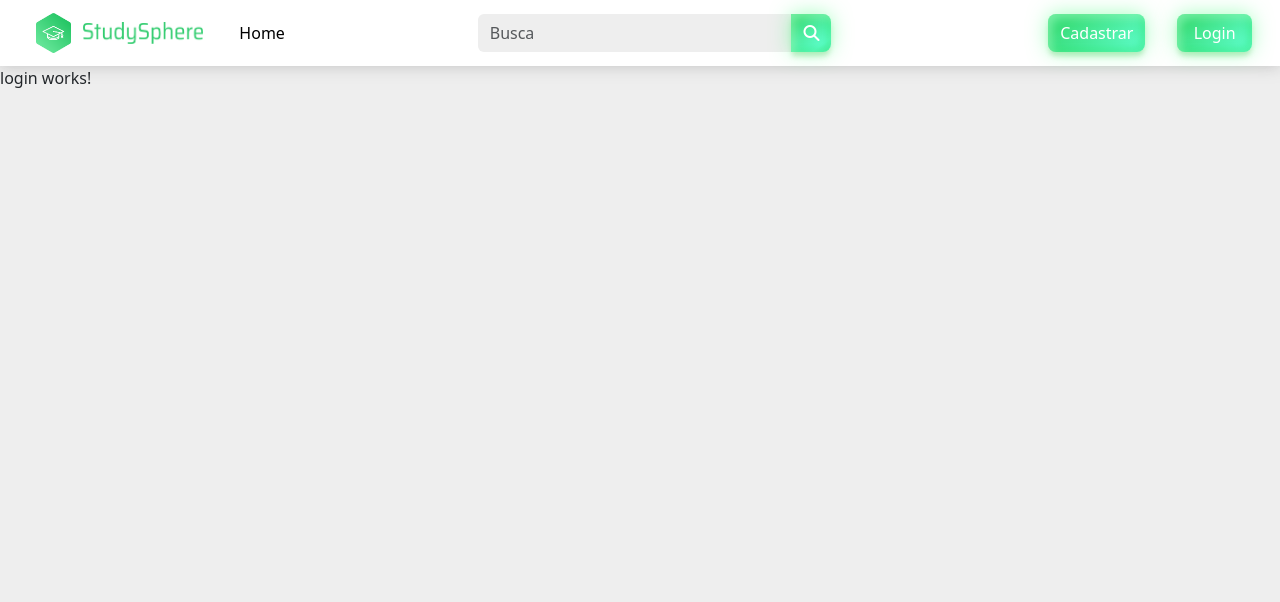
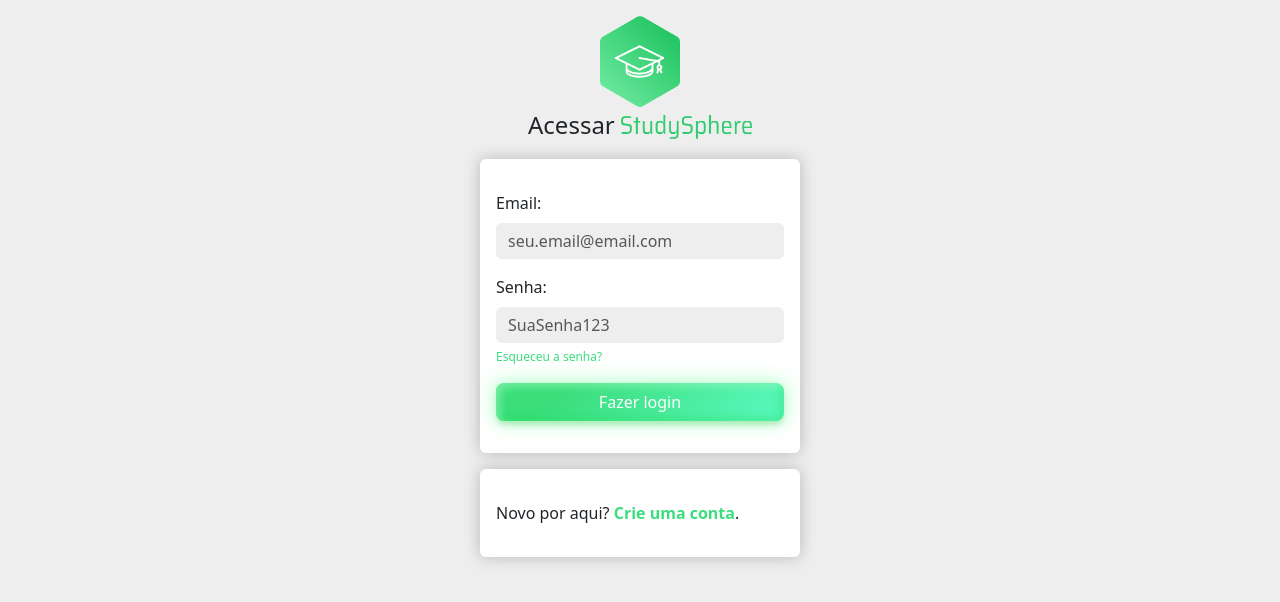
Before and after one commit to LucasTeixeira793/apl-web-study-sphere, an Angular app: page /login in a window 1280 px wide. Shown: the top 602 px of the page. Built offline with nearby package versions, Linux system fonts and the light colour scheme.

Commit message:
feat: login page

```diff
--- a/src/app/app.module.ts
+++ b/src/app/app.module.ts
@@ -7,6 +7,7 @@ import { AppRoutingModule } from './app.routing';
 import { LandingComponent } from './landing/landing.component';
 import { LoginComponent } from './login/login.component';
 import { RegisterComponent } from './register/register.component';
+import { HomeComponent } from './home/home.component';
 
 @NgModule({
   declarations: [
@@ -14,7 +15,8 @@ import { RegisterComponent } from './register/register.component';
     NavbarComponent,
     LandingComponent,
     LoginComponent,
-    RegisterComponent
+    RegisterComponent,
+    HomeComponent
   ],
   imports: [
     BrowserModule,
--- /dev/null
+++ b/src/app/home/home.component.html
@@ -0,0 +1 @@
+<p>home works!</p>
--- a/src/app/login/login.component.css
+++ b/src/app/login/login.component.css
@@ -0,0 +1,73 @@
+.centralizar{
+    width: 100%;
+    display: flex;
+    align-items: center;
+    flex-direction: column;
+}
+
+.img-icon{
+    max-width: 5rem;
+    cursor: pointer;
+    -webkit-transition: .3s;
+    -moz-transition: .3s;
+}
+
+.img-icon:hover{
+    transform: scale(1.1);
+    transition: .3s;
+    -webkit-transition: .3s;
+    -moz-transition: .3s;
+}
+
+.acessar-label{
+    font-size: 1.5rem;
+}
+.acessar-label img{
+    height: 1.5rem;
+}
+
+.card{
+    min-width: 20rem;
+    border: none;
+    box-shadow: 0 0 15px #66666666;
+    padding: 2rem 1rem;
+    -webkit-transition: .3s;
+    -moz-transition: .3s;
+}
+
+.card:hover{
+    box-shadow: 0 0 25px #3ade7b66;
+    transition: .3s;
+}
+
+.form-login input{
+    border: none;
+    background-color: #eee;
+}
+
+.form-login input:hover{
+    background-color: #e1e1e1;
+}
+
+.esqueci-a-senha{
+    color: #3ade7b;
+    cursor: pointer;
+    text-decoration: none;
+    font-size: .75rem;
+}
+
+.register-card a{
+    color: #3ade7b;
+    font-weight: bold;
+    text-decoration: none;
+}
+
+.btn-model{
+    margin: 0;
+}
+
+.social-network{
+    width: 100%;
+    display: flex;
+    justify-content: space-between;
+}
--- a/src/app/login/login.component.html
+++ b/src/app/login/login.component.html
@@ -1 +1,29 @@
-<p>login works!</p>
+<div class="my-3">
+    <div class="container">
+        <div class="centralizar">
+            <img class="img-icon centralizar" [routerLink]="['/']" src="../../assets/img/study-sphere-icon.png">
+            <div class="acessar-label">
+                <span>Acessar </span>
+                <img src="../../assets/img/study-sphere-logo.png">
+            </div>
+            <div class="form-login card my-3">
+                <div class="mb-3">
+                    <label for="exampleFormControlInput1" class="form-label">Email:</label>
+                    <input type="email" class="form-control" placeholder="seu.email@email.com" id="exampleFormControlInput1">
+                </div>
+                <div class="mb-3">
+                    <label for="exampleFormControlInput2" class="form-label">Senha:</label>
+                    <input type="password" class="form-control" placeholder="SuaSenha123" id="exampleFormControlInput2">
+                    <a class="esqueci-a-senha">Esqueceu a senha?</a>
+                </div>
+                <button class="btn-model" [routerLink]="['/login']" type="button">Fazer login</button>
+            </div>
+
+            <div class="register-card card">
+                <div>
+                    Novo por aqui? <a [routerLink]="['/register']">Crie uma conta</a>.
+                </div>
+            </div>
+        </div>
+    </div>
+</div>
--- a/src/app/shared/navbar/navbar.component.css
+++ b/src/app/shared/navbar/navbar.component.css
@@ -8,11 +8,6 @@
     line-height: 1;
     height: calc(1.5em + 0.75rem + 2px);
   }
-
-.alinhar{
-    display: flex;
-    align-items: center;
-}
 
 .search-bar{
     width: 100%;
--- a/src/app/shared/navbar/navbar.component.html
+++ b/src/app/shared/navbar/navbar.component.html
@@ -1,4 +1,4 @@
-<nav class="navbar navbar-expand-lg bg-body-tertiary">
+<nav *ngIf="shouldShowNavbar()" class="navbar navbar-expand-lg bg-body-tertiary">
     <div class="container-fluid">
         <a class="navbar-brand alinhar" [routerLink]="['/']">
             <img src="../../../assets/img/study-sphere-icon.png" alt="" height="30" width="30" class="img-icon d-inline-block align-text-top">
@@ -16,12 +16,12 @@
           <div class="search-bar">
             <div class="input-group">
                 <input type="search" class="form-control" placeholder="Busca" aria-label="Busca" aria-describedby="button-addon2">
-                <button class="btn btn-primary btn-icon btn-login" type="button"><span><i class="fas fa-search"></i></span></button>
+                <button class="btn btn-primary btn-icon btn-model" type="button"><span><i class="fas fa-search"></i></span></button>
             </div>
           </div>
 
-        <button class="btn-login bg-model" [routerLink]="['/register']" type="button">Cadastrar</button>
-        <button class="btn-login bg-model" [routerLink]="['/login']" type="button">Login</button>
+        <button class="btn-model " [routerLink]="['/register']" type="button">Cadastrar</button>
+        <button class="btn-model " [routerLink]="['/login']" type="button">Login</button>
       </div>
     </div>
   </nav>
--- a/src/app/shared/navbar/navbar.component.ts
+++ b/src/app/shared/navbar/navbar.component.ts
@@ -1,4 +1,5 @@
 import { Component } from '@angular/core';
+import { Router } from '@angular/router';
 
 @Component({
   selector: 'app-navbar',
@@ -6,5 +7,11 @@ import { Component } from '@angular/core';
   styleUrls: ['./navbar.component.css']
 })
 export class NavbarComponent {
+  private pagesWithoutNavbar: string[] = ['/login', '/register'];
 
+  constructor(private router: Router) {}
+
+  shouldShowNavbar(): boolean {
+    return !this.pagesWithoutNavbar.includes(this.router.url);
+  }
 }
--- a/src/styles.css
+++ b/src/styles.css
@@ -5,8 +5,17 @@ body{
     background-color: #eee;
 }
 
+.alinhar{
+  display: flex;
+  align-items: center;
+}
 
-.btn-login {
+.centralizar{
+  display: flex;
+  justify-content: center;
+}
+
+.btn-model {
     margin: 0 1rem;
     --clr-font-main: hsla(0 0% 20% / 100);
     --btn-bg-1: rgb(97, 255, 208);
@@ -33,18 +42,18 @@ body{
             box-shadow: 0px 0px 20px rgba(71, 255, 126, 0.5), 0px 5px 5px -1px rgba(43, 172, 53, 0.25), inset 4px 4px 8px rgba(175, 255, 204, 0.5), inset -4px -4px 8px rgba(19, 216, 78, 0.35);
   }
 
-  .btn-login:hover {
+  .btn-model:hover {
     background-position: right top;
   }
 
-  .btn-login:is(:focus, :focus-within,:active) {
+  .btn-model:is(:focus, :focus-within,:active) {
     outline: none;
     -webkit-box-shadow: 0 0 0 3px var(--btn-bg-color), 0 0 0 6px var(--btn-bg-2);
             box-shadow: 0 0 0 3px var(--btn-bg-color), 0 0 0 6px var(--btn-bg-2);
   }
 
   @media (prefers-reduced-motion: reduce) {
-    .btn-login {
+    .btn-model {
       -webkit-transition: linear;
       transition: linear;
     }
@@ -52,7 +61,7 @@ body{
 
 
   @media screen and (max-width: 992px) {
-    .btn-login {
+    .btn-model {
         margin: 0 0;
     }
   }
```
Also changed, not shown: src/app/app.routing.ts (+6 -3 lines), src/app/home/home.component.ts (added, +10 -0 lines), src/app/home/home.component.css (added), 1 other file (tests, documents, lock files or other folders).
